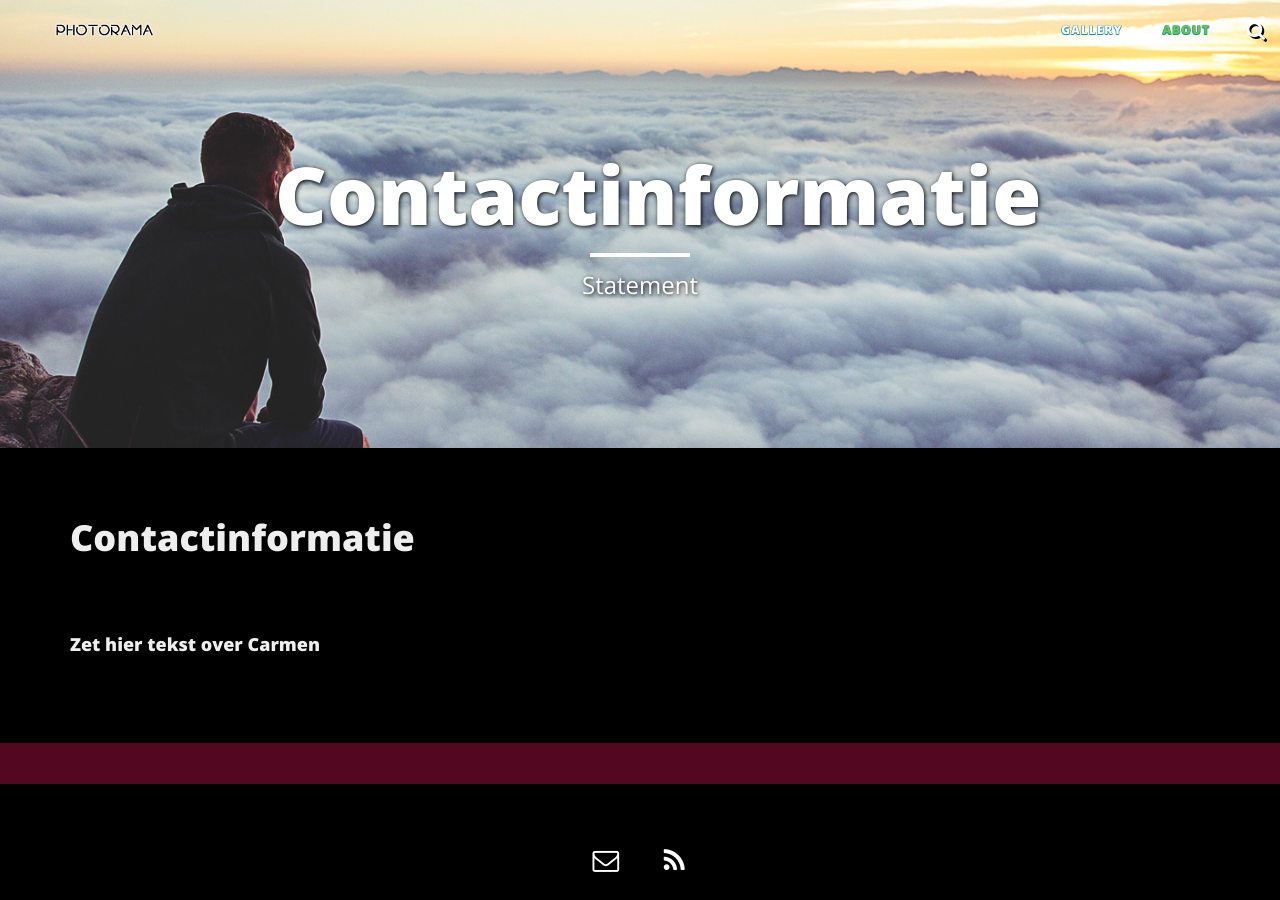
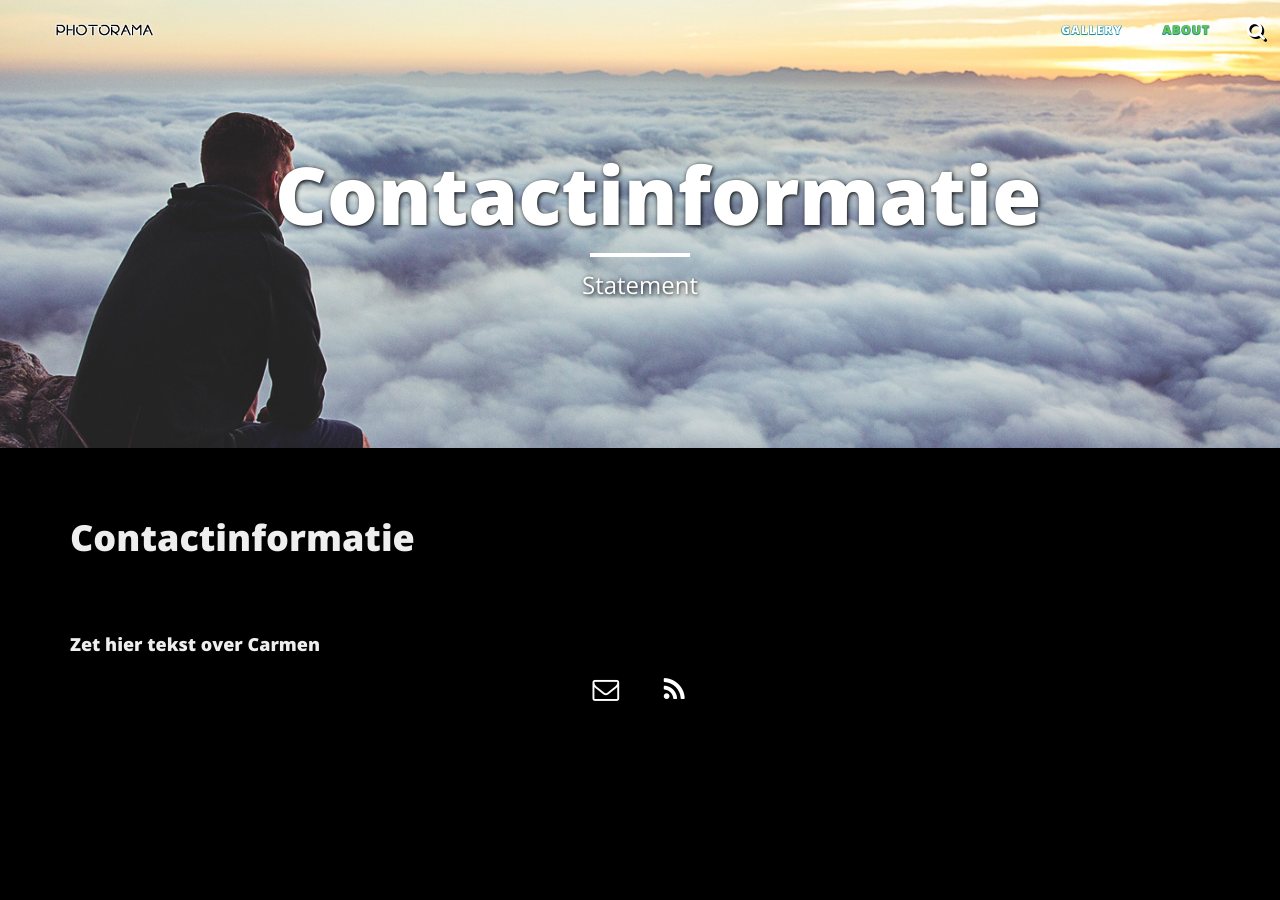
Before and after one commit to Swarly92/CarmenPareras, a Jekyll site: the page built from about/index.html, in a window 1280 px wide. Built offline with Jekyll 4.4.1, drawn with Linux system fonts in a browser that asks for light colours; nearby versions of some CDN libraries.

Commit message:
Update newsletter.html

```diff
--- a/_includes/newsletter.html
+++ b/_includes/newsletter.html
@@ -1,9 +1,3 @@
-
-        <div class="row"  style="background-color: #530720; padding-bottom: 40px; margin-top: 50px; margin-bottom: 80px;">
-            <div class="col-lg-8 col-lg-offset-2 col-md-10 col-md-offset-1">
-            </div>
-        </div>
-
 <style type="text/css">
         .tlemail::-webkit-input-placeholder {
    color: rgba(255,255,255,.45);
```
